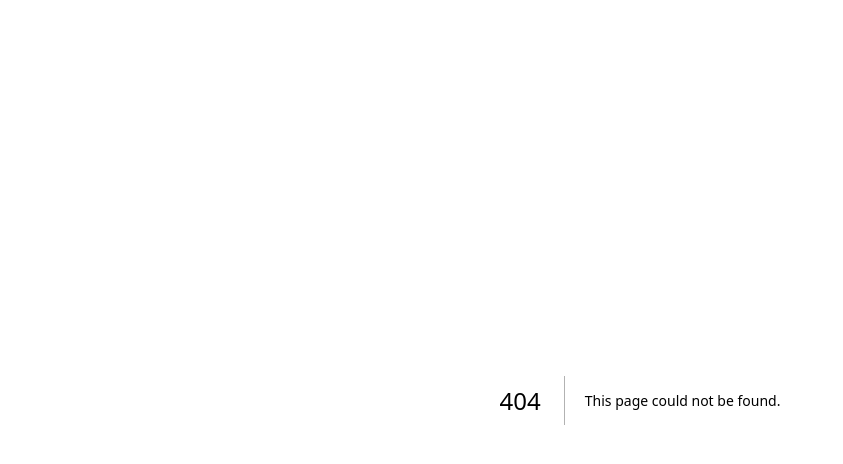
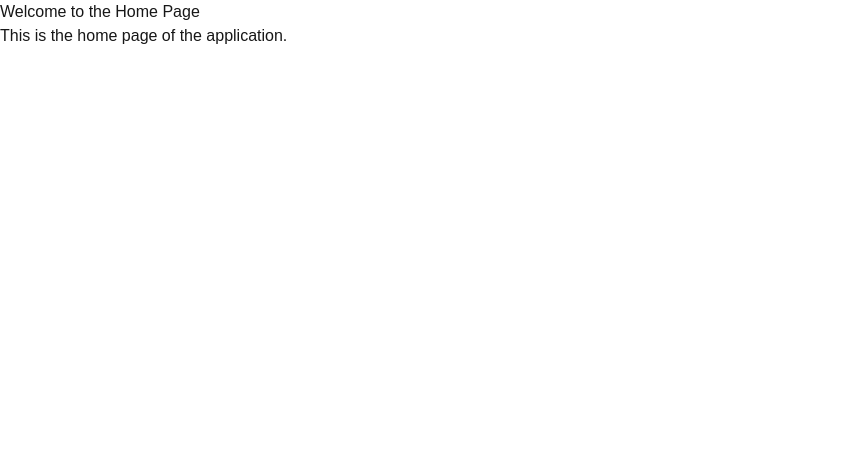
Before and after one commit to CodeSahil21/GoFleet, a Next.js app in the folder client/: page /home in a window 1280 px wide. Before the commit this address had no page. Shown: the top 464 px of the page, without its empty margins (0-843 px from the left). Built offline with nearby package versions, Linux system fonts and the light colour scheme.

Commit message:
context added instead of recoil

```diff
--- /dev/null
+++ b/client/app/home/page.tsx
@@ -0,0 +1,12 @@
+import React from 'react';
+
+const HomePage: React.FC = () => {
+    return (
+        <div>
+            <h1>Welcome to the Home Page</h1>
+            <p>This is the home page of the application.</p>
+        </div>
+    );
+};
+
+export default HomePage;
--- a/client/app/layout.tsx
+++ b/client/app/layout.tsx
@@ -1,8 +1,8 @@
 import type { Metadata } from "next";
 import { Geist, Geist_Mono } from "next/font/google";
 import "./globals.css";
-import { RecoilRoot } from "recoil";
-import RecoilProvider from "@/component/RecoilProvider";
+import UserContext from "@/context/UserContext";
+
 
 const geistSans = Geist({
   variable: "--font-geist-sans",
@@ -29,9 +29,9 @@ export default function RootLayout({
       <body
         className={`${geistSans.variable} ${geistMono.variable} antialiased`}
       >
-        <RecoilProvider>
+        <UserContext>
         {children}
-        </RecoilProvider>
+        </UserContext>
       </body>
     </html>
   );
--- a/client/app/signup/page.tsx
+++ b/client/app/signup/page.tsx
@@ -1,32 +1,46 @@
 'use client'
-import React, { useState, useEffect } from 'react';
+import React, { useState } from 'react';
 import Image from 'next/image';
 import Link from 'next/link';
-import { useRecoilState } from 'recoil';
-import { userAtom } from '../../Recoil/userAtom';
+import {  useUser } from '@/context/UserContext';
+import { useRouter } from 'next/router';
+import axios from 'axios';
+interface NewUser {
+    email: string;
+    fullname: {
+        firstname: string;
+        lastname?: string;
+    }
+}
 const UserSignupPage = () => {
     const [email, setEmail] = useState('');
     const [password, setPassword] = useState('');
     const [firstname, setFirstname] = useState('');
     const [lastname, setLastname] = useState('');
-    const [userDatas, setUserDatas] = useRecoilState(userAtom);
-
-    const submitHandler = (e: React.FormEvent<HTMLFormElement>): void => {
+    const { user, setUser } = useUser();
+    const router = useRouter();
+    const submitHandler = async (e: React.FormEvent<HTMLFormElement>): Promise<void> => {
       e.preventDefault();
-      setUserDatas({
+    const newUser: NewUser = {
         email: email,
         fullname: {
-          firstname: firstname,
-          lastname: lastname || undefined
+            firstname: firstname,
+            lastname: lastname || undefined
         }
-      });
-      setEmail('');
-      setPassword('');
-      setFirstname('');
-      setLastname('');
     };
 
-
+    try {
+        const response = await axios.post(`${process.env.NEXT_PUBLIC_API_BASE_URL}/api/users/signup`, newUser);
+        setUser(response.data);
+        setEmail('');
+        setPassword('');
+        setFirstname('');
+        setLastname('');
+        router.push('/home');
+      } catch (error) {
+        console.error('Error signing up:', error);
+      }
+    };
 
     return (
         <div>
--- a/client/component/RecoilProvider.tsx
+++ /dev/null
@@ -1,14 +0,0 @@
-'use client';
-
-import React from 'react';
-import { RecoilRoot } from 'recoil';
-
-const RecoilProvider: React.FC<{ children: React.ReactNode }> = ({ children }) => {
-  return (
-    <RecoilRoot>
-      {children}
-    </RecoilRoot>
-  );
-};
-
-export default RecoilProvider;
--- /dev/null
+++ b/client/context/UserContext.tsx
@@ -0,0 +1,60 @@
+'use client';
+
+import React, { createContext, useState, ReactNode, useContext } from 'react';
+
+// Define the User interface
+export interface User {
+  email: string;
+  fullname: {
+    firstname: string;
+    lastname?: string;
+  };
+}
+
+// Define the UserContextType interface
+interface UserContextType {
+  user: User;
+  setUser: React.Dispatch<React.SetStateAction<User>>;
+}
+
+// Create the default user value
+const defaultUser: User = {
+  email: '',
+  fullname: {
+    firstname: '',
+    lastname: ''
+  }
+};
+
+// Create the UserDataContext with default values
+export const UserDataContext = createContext<UserContextType>({
+  user: defaultUser,
+  setUser: () => {}
+});
+
+// Define the UserContextProviderProps interface
+interface UserContextProviderProps {
+  children: ReactNode;
+}
+
+// Create the UserContext component
+const UserContext: React.FC<UserContextProviderProps> = ({ children }) => {
+  const [user, setUser] = useState<User>(defaultUser);
+
+  return (
+    <UserDataContext.Provider value={{ user, setUser }}>
+      {children}
+    </UserDataContext.Provider>
+  );
+};
+
+// Custom hook to use the UserDataContext
+export const useUser = () => {
+  const context = useContext(UserDataContext);
+  if (!context) {
+    throw new Error('useUser must be used within a UserProvider');
+  }
+  return context;
+};
+
+export default UserContext;
--- a/client/package.json
+++ b/client/package.json
@@ -9,6 +9,7 @@
     "lint": "next lint"
   },
   "dependencies": {
+    "axios": "^1.7.9",
     "next": "15.1.7",
     "react": "^19.0.0",
     "react-dom": "^19.0.0",
```
Also changed, not shown: client/Recoil/userAtom.ts (deleted, +0 -20 lines), 1 other file (tests, documents, lock files or other folders).
